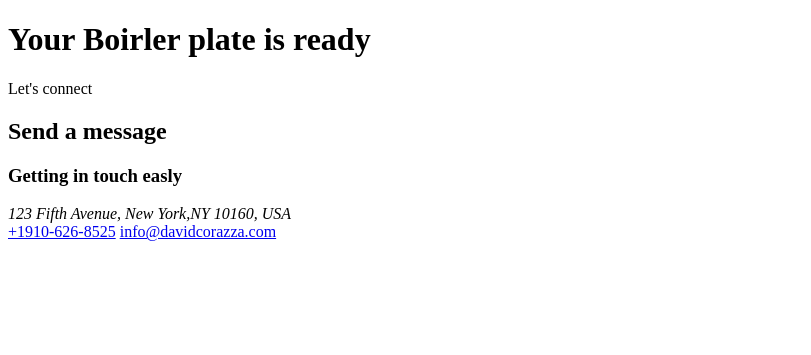
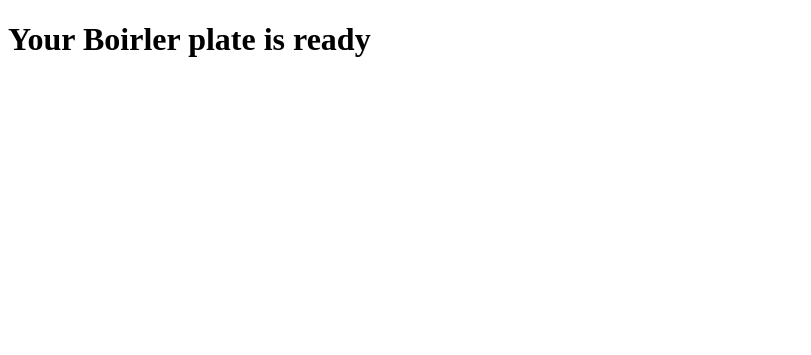
Before and after one commit to adamsJS23/next-storage, a website: page index.html in a window 1280 px wide. Shown: the top 355 px of the page, without its empty margins (0-811 px from the left). Drawn offline with Linux system fonts and the light colour scheme; a web font is replaced by a local one.

Commit message:
Modified index.html

```diff
--- a/index.html
+++ b/index.html
@@ -15,7 +15,13 @@
   </head>
   <body>
     <h1 class="heading-primary">Your Boirler plate is ready</h1>
-    <section class="contact-section">
+    <svg>
+      <use xlink:href="sprite.svg#icon-location-pin"></use>
+    </svg>
+    <svg>
+      <use xlink:href="sprite.svg#icon-phone"></use>
+    </svg>
+    <!-- <section class="contact-section">
       <div class="wrapper">
         <span class="sub-heading u-clr-white">Let's connect</span>
         <h2 class="heading-secondary u-clr-white">Send a message</h2>
@@ -99,6 +105,6 @@
           </form>
         </div>
       </div>
-    </section>
+    </section> -->
   </body>
 </html>
```
